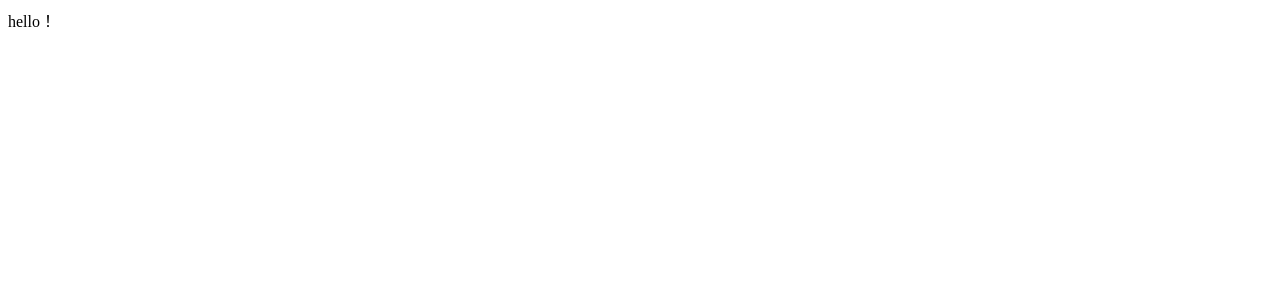
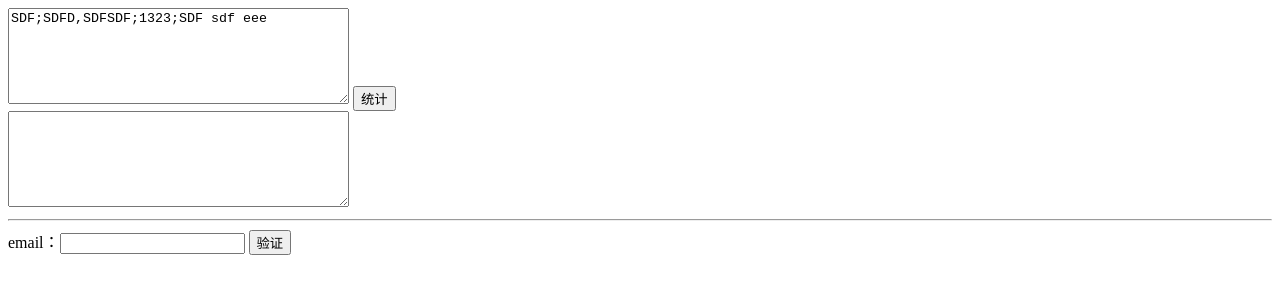
Before and after one commit to Patternlfy/Patternlfy.github.io, a plain HTML site: page index.html in a window 1280 px wide. Drawn offline with Linux system fonts and the light colour scheme.

Commit message:
Update index.html

```diff
--- a/index.html
+++ b/index.html
@@ -1 +1,53 @@
-hello！
+<!DOCTYPE html>
+<html lang="en">
+<head>
+    <meta charset="UTF-8">
+    <meta name="viewport" content="width=device-width, initial-scale=1.0">
+    <title>统计与验证</title>
+</head>
+<body>
+
+<textarea rows="6" cols="40" id="txt">
+SDF;SDFD,SDFSDF;1323;SDF sdf eee</textarea>
+<input type="button" value="统计" onclick="tongji();"/><br/>
+<textarea rows="6" cols="40" id="txt1">
+</textarea>
+<br/><hr>
+email：<input type="text" id="txt3" />
+<input type="button" value="验证" onclick="yanzheng();"/>
+
+</body>
+<script language="javascript">
+   function tongji(){
+       var sourceStr = document.getElementById("txt").value;
+
+       // 统计字母数
+       var regex1 = /[^a-zA-Z]/g; //匹配所有非字母字符
+       var letterStr = sourceStr.replace(regex1, '');
+       var s = letterStr + " 字母数为：" + letterStr.length;
+
+       // 统计数字数
+       var regex2 = /[^0-9]/g; //匹配所有非数字字符
+       var numStr = sourceStr.replace(regex2, '');
+       s = s + "\n" + numStr + " 数字数为：" + numStr.length;
+
+       // 统计单词数
+       var regex3 = /[\s\W]{1,}/; // 用空白字符或非字母数字字符作为分隔符
+       var wordArray = sourceStr.split(regex3);
+       s = s + "\n" + wordArray + " 单词数:" + wordArray.length;
+
+       // 将结果写入到第二个文本域中
+       document.getElementById("txt1").innerHTML = s;
+    }
+
+    function yanzheng(){
+       var email = document.getElementById("txt3").value;
+       // 正则表达式验证Email
+       var regex4 = /^\w+@\w+\.[a-z]+(\.[a-z]+)?$/;
+       if (regex4.test(email))
+           alert("符合email格式要求");
+       else
+           alert("不符合email格式要求");
+    }
+</script>
+</html>
```
